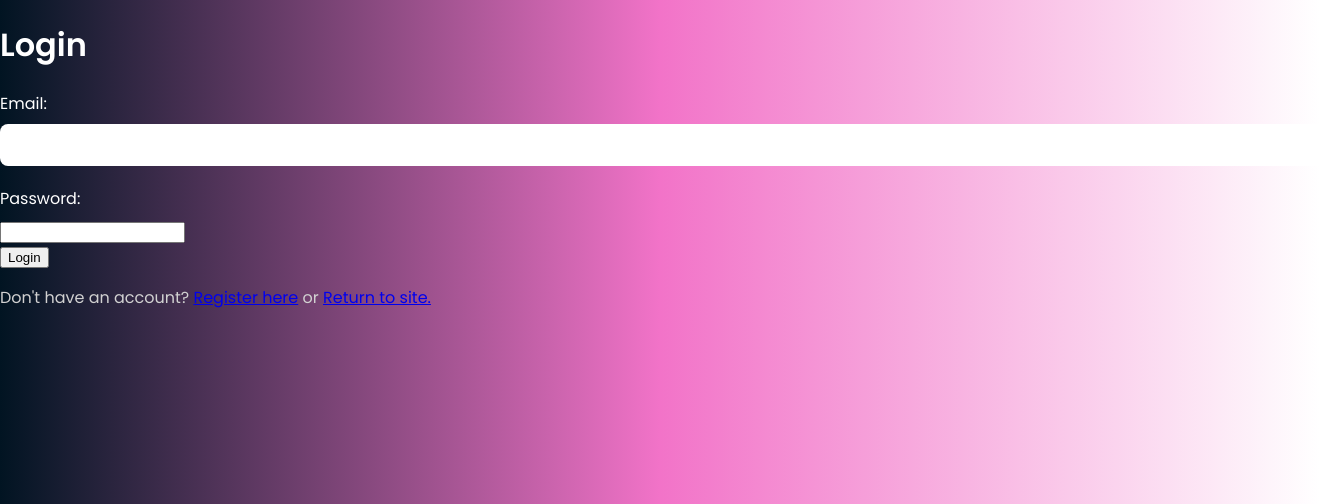
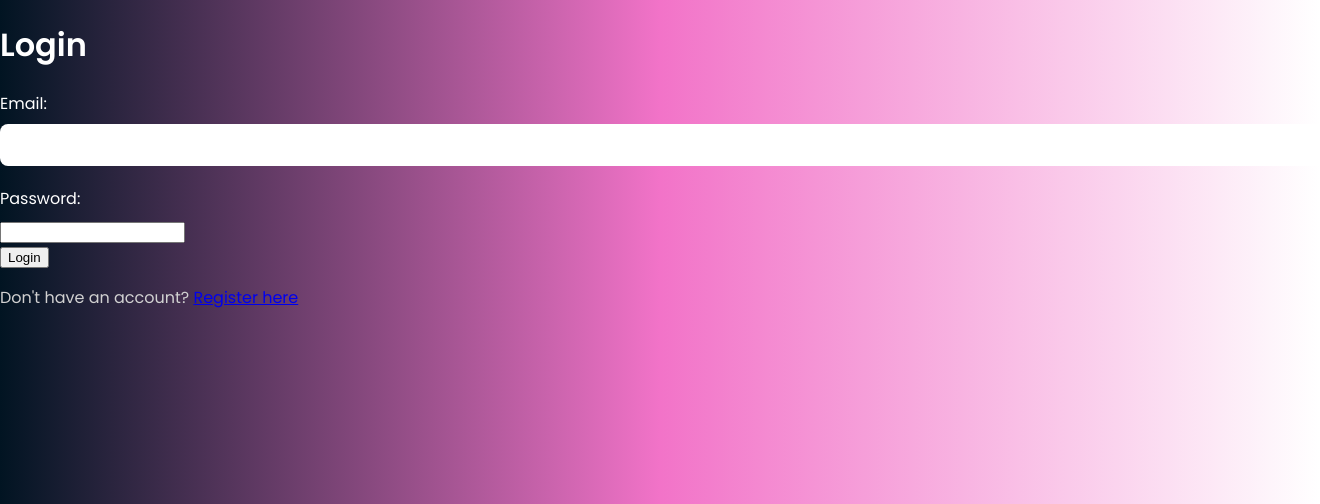
Before and after one commit to LSiret/Phishing_Detection_FLASK, a Flask app: page /login in a window 1320 px wide; the page is wider, and only the part inside the window is pictured. Shown: the top 504 px of that part. Run offline with Flask 3, Linux system fonts and the light colour scheme; parts of the project's set-up code (start-up, migrations or seed data) failed here and were passed over.

Commit message:
Removed link to return to site from login page.

```diff
--- a/templates/login.html
+++ b/templates/login.html
@@ -16,9 +16,7 @@
         <input type="password" id="password" name="password" required><br>
         <button type="submit">Login</button>
     </form>
-    <p>Don't have an account? <a href="/register">Register here</a>
-        or <a href="/">Return to site.</a>
-    </p>
+    <p>Don't have an account? <a href="/register">Register here</a></p>
     {% if error %}
         <p style="color: red;">{{ error }}</p>
     {% endif %}
```
